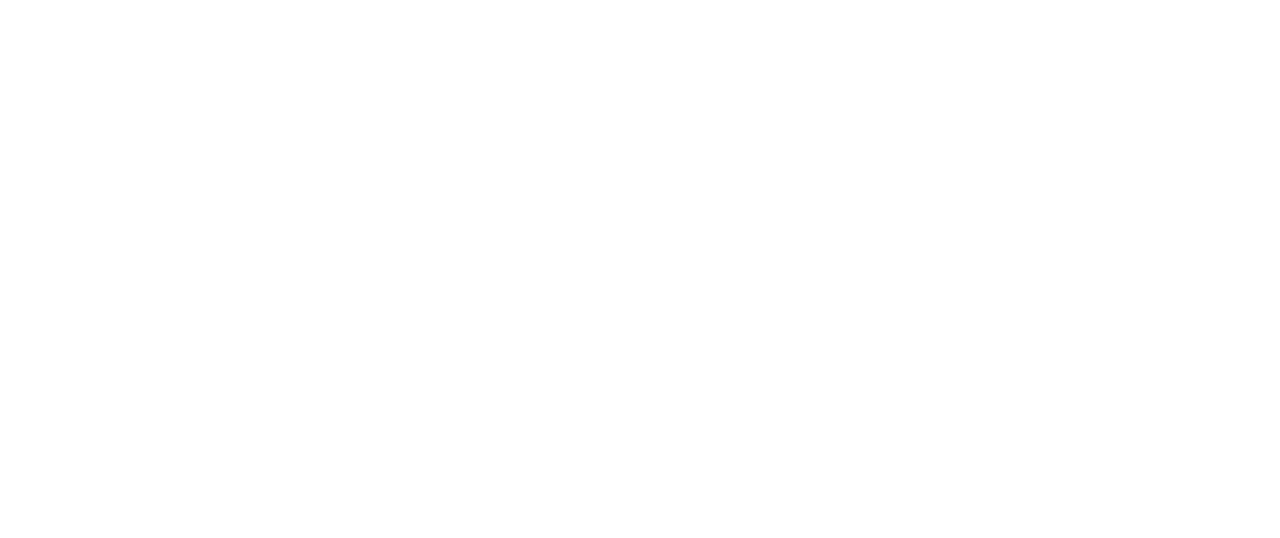
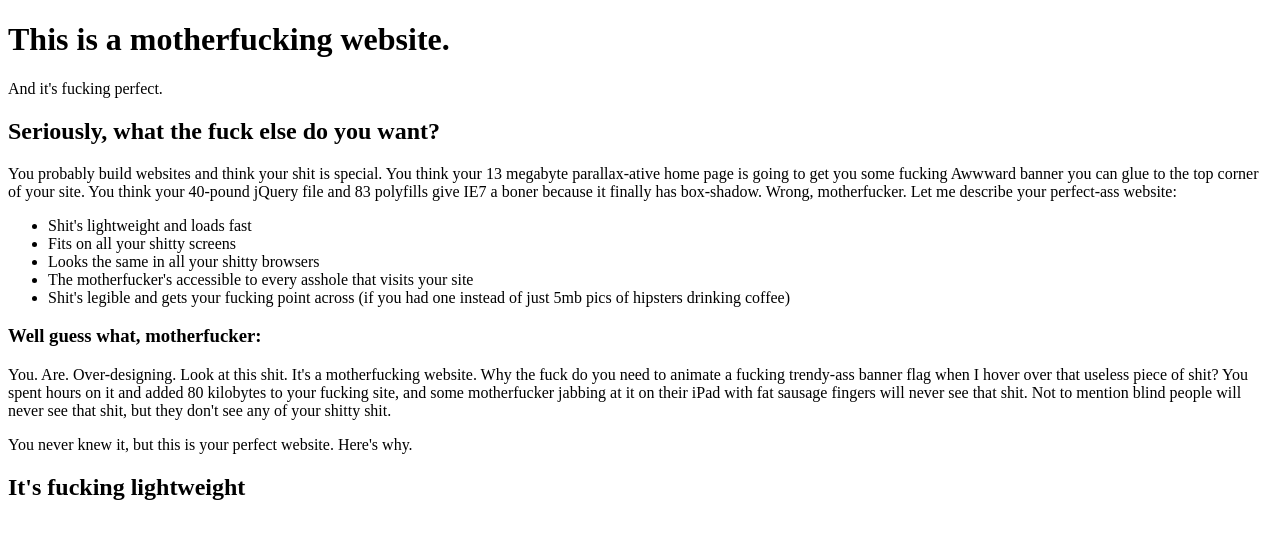
Before and after one commit to RLBoy/motherfuckingwebsite, a plain HTML site: page index.html in a window 1280 px wide. Drawn offline with Linux system fonts and the light colour scheme.

Commit message:
Continuation de index.html

```diff
--- a/index.html
+++ b/index.html
@@ -4,6 +4,21 @@
 	</head>
 	<body>
 		<header>
+			<h1>This is a motherfucking website.</h1>
+			<aside>And it's fucking perfect.</aside>
 		</header>
+		<h2>Seriously, what the fuck else do you want?</h2>
+		<p>You probably build websites and think your shit is special. You think your 13 megabyte parallax-ative home page is going to get you some fucking Awwward banner you can glue to the top corner of your site. You think your 40-pound jQuery file and 83 polyfills give IE7 a boner because it finally has box-shadow. Wrong, motherfucker. Let me describe your perfect-ass website:</p>
+		<ul>
+			<li>Shit's lightweight and loads fast</li>
+			<li>Fits on all your shitty screens</li>
+			<li>Looks the same in all your shitty browsers</li>
+			<li>The motherfucker's accessible to every asshole that visits your site</li>
+			<li>Shit's legible and gets your fucking point across (if you had one instead of just 5mb pics of hipsters drinking coffee)</li>
+		</ul>
+		<h3>Well guess what, motherfucker:</h3>
+		<p>You. Are. Over-designing. Look at this shit. It's a motherfucking website. Why the fuck do you need to animate a fucking trendy-ass banner flag when I hover over that useless piece of shit? You spent hours on it and added 80 kilobytes to your fucking site, and some motherfucker jabbing at it on their iPad with fat sausage fingers will never see that shit. Not to mention blind people will never see that shit, but they don't see any of your shitty shit.</p>
+		<p>You never knew it, but this is your perfect website. Here's why.</p>
+		<h2>It's fucking lightweight</h2>
 	</body>
 </html>
```
